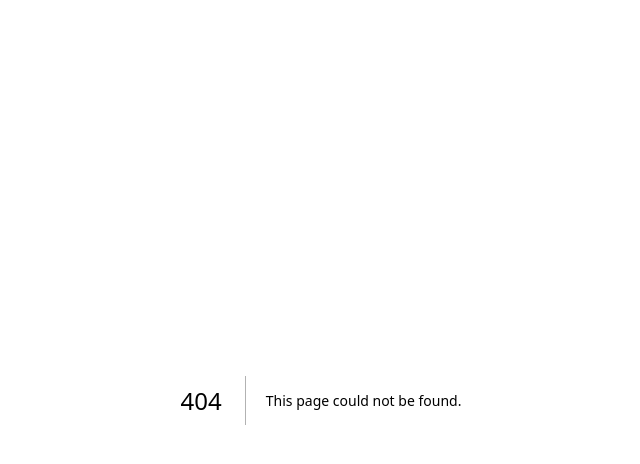
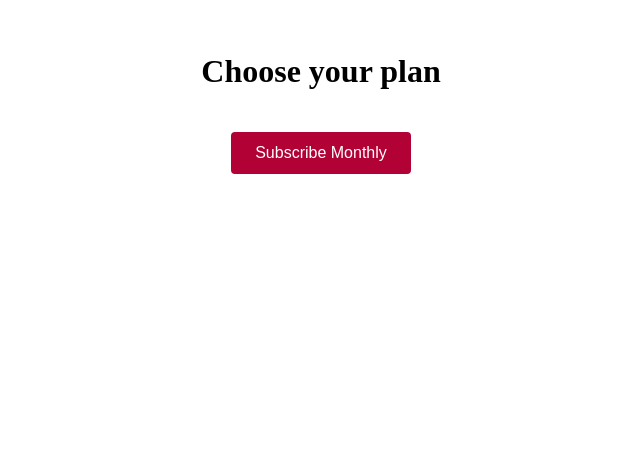
Before and after one commit to marvelraphael/classy-femininity-web, a Next.js app: page /subscribe in a window 1280 px wide. Before the commit this address had no page. Shown: the top 464 px of the page, without its empty margins (319-959 px from the left). Built offline with nearby package versions, Linux system fonts and the light colour scheme.

Commit message:
Create subscribe.js

```diff
--- /dev/null
+++ b/pages/subscribe.js
@@ -0,0 +1,32 @@
+// pages/subscribe.js
+export default function Subscribe() {
+  async function startCheckout() {
+    const res = await fetch('/api/checkout', { method: 'POST' })
+    if (!res.ok) {
+      console.error('Checkout API error', await res.text())
+      return alert('Could not start checkout.')
+    }
+    const { url } = await res.json()
+    window.location.href = url
+  }
+
+  return (
+    <div style={{ padding: 24, textAlign: 'center' }}>
+      <h1>Choose your plan</h1>
+      <button
+        onClick={startCheckout}
+        style={{
+          marginTop: 20,
+          padding: '12px 24px',
+          background: '#b20235',
+          color: '#fff',
+          border: 'none',
+          borderRadius: 4,
+          fontSize: '1rem'
+        }}
+      >
+        Subscribe Monthly
+      </button>
+    </div>
+  )
+}
```
